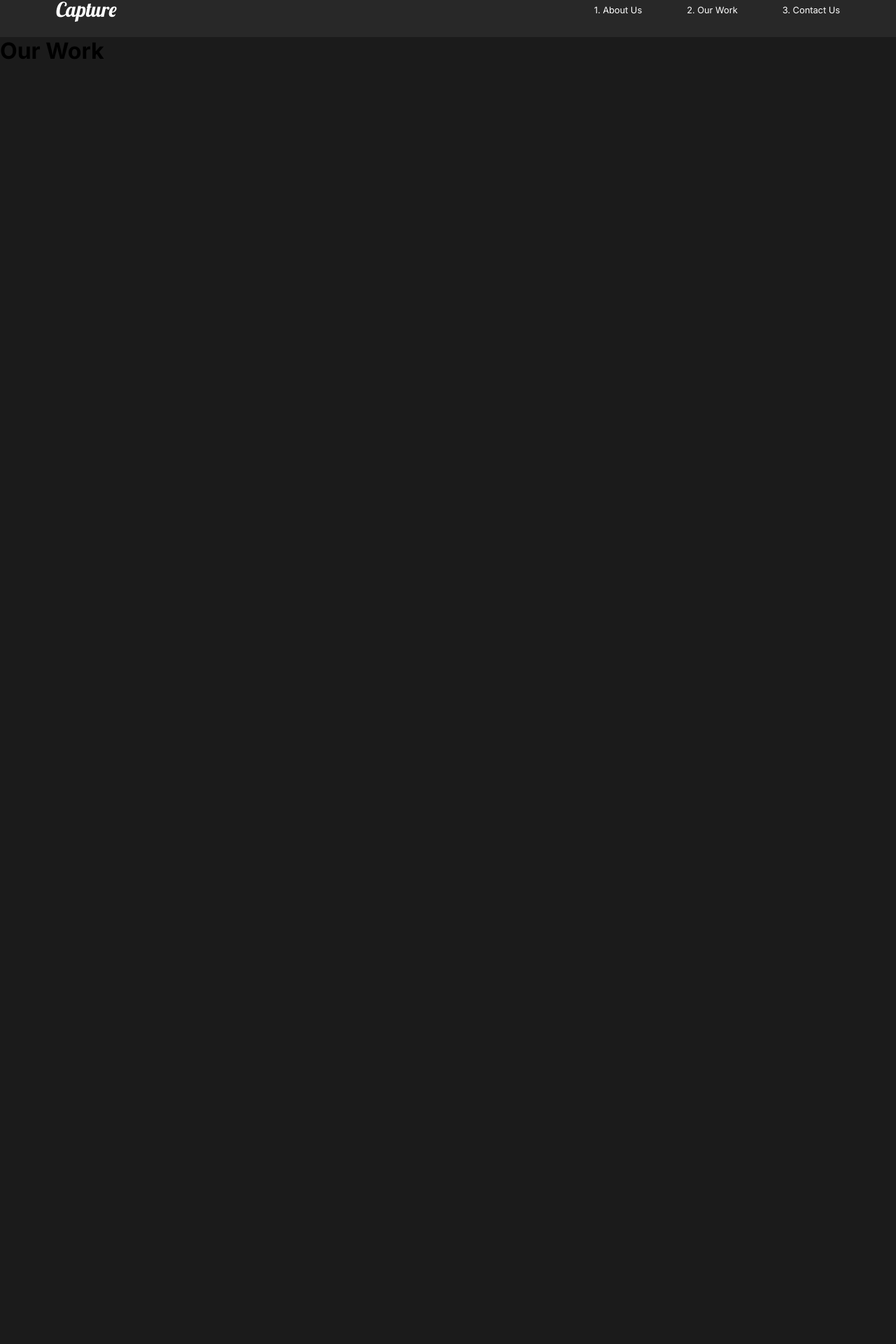
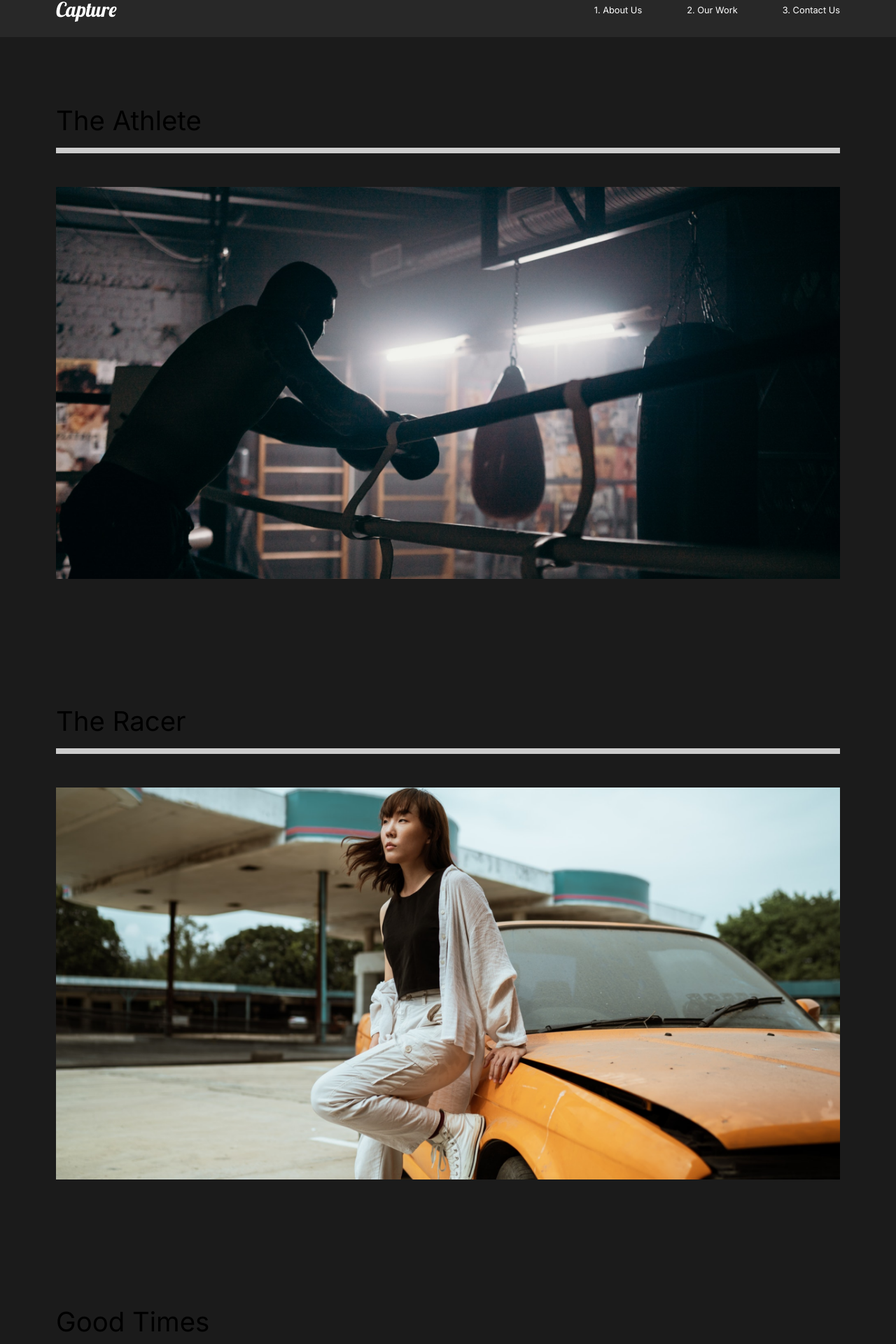
Before and after one commit to Kevinfrias4/react-capture, a React (Create React App) app: page /work in a window 1280 px wide. Shown: the part 27-1947 px from the top of the page at 70% size. Before the commit the page ends 800 px from the top, so only its background shows below. Built offline with nearby package versions, Linux system fonts and the light colour scheme.

Commit message:
Added ourwork page

```diff
--- a/src/pages/OurWork.js
+++ b/src/pages/OurWork.js
@@ -1,11 +1,60 @@
 import React from 'react';
+import styled from 'styled-components';
+import { Link } from 'react-router-dom';
+//Images
+import athlete from '../img/athlete-small.png';
+import theracer from '../img/theracer-small.png';
+import goodtimes from '../img/goodtimes-small.png';
 
 const OurWork = () => {
     return(
-        <div>
-            <h1>Our Work</h1>
-        </div>
+        <Work>
+            <Movie>
+                <h2>The Athlete</h2>
+                <div className="line"></div>
+                <Link>
+                    <img src={athlete} alt="athlete"/>
+                </Link>
+            </Movie>
+            <Movie>
+                <h2>The Racer</h2>
+                <div className="line"></div>
+                <Link>
+                    <img src={theracer} alt="theracer"/>
+                </Link>
+            </Movie>
+            <Movie>
+                <h2>Good Times</h2>
+                <div className="line"></div>
+                <Link>
+                    <img src={goodtimes} alt="goodtimes"/>
+                </Link>
+            </Movie>
+        </Work>
     );
 }
 
+const Work = styled.div`
+    min-height: 100vh;
+    overflow: hidden;
+    padding: 5rem 5rem;
+    h2 {
+        padding: 1rem 0rem;
+    }
+`;
+
+const Movie = styled.div`
+    padding-bottom: 10rem;
+    .line {
+        height: 0.5rem;
+        background: #cccccc;
+        margin-bottom: 3rem;
+    }
+    img {
+        width: 100%;
+        height: 70vh;
+        object-fit: cover;
+    }
+`;
+
 export default OurWork;
```
